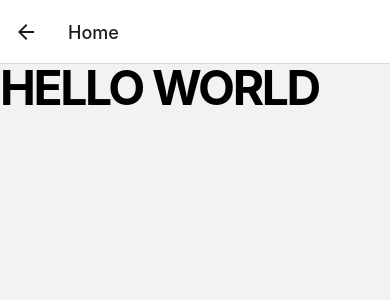
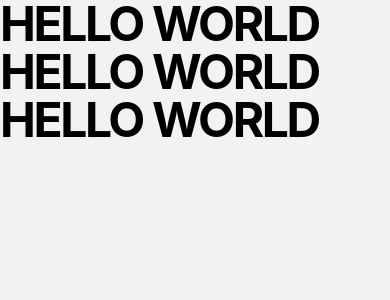
Before and after one commit to stolenfallen1/MotivationalApp, a React Native app: screen /Home in a window 390 px wide. Shown: the top 300 px of the page. Built offline with nearby package versions, Linux system fonts and the light colour scheme.

Commit message:
Home components

```diff
--- a/App.tsx
+++ b/App.tsx
@@ -17,7 +17,11 @@ export default function App() {
             component={WelcomePage}
             options={{ headerShown: false }}
           />
-          <Stack.Screen name="Home" component={Home} />
+          <Stack.Screen
+            name="Home"
+            component={Home}
+            options={{ headerShown: false }}
+          />
         </Stack.Navigator>
       </NavigationContainer>
       <StatusBar style="auto" />
--- /dev/null
+++ b/src/components/Body.tsx
@@ -0,0 +1,9 @@
+import { Text, View } from "react-native";
+
+export default function Body() {
+  return (
+    <View>
+      <Text className="font-bold text-5xl tracking-tighter">HELLO WORLD</Text>
+    </View>
+  );
+}
--- /dev/null
+++ b/src/components/Buttons.tsx
@@ -0,0 +1,9 @@
+import { Text, View } from "react-native";
+
+export default function Buttons() {
+  return (
+    <View>
+      <Text className="font-bold text-5xl tracking-tighter">HELLO WORLD</Text>
+    </View>
+  );
+}
--- a/src/view/Home.tsx
+++ b/src/view/Home.tsx
@@ -1,10 +1,14 @@
 import { Text, View } from "react-native";
 import Header from "../components/Header";
+import Body from "../components/Body";
+import Buttons from "../components/Buttons";
 
 export default function Home() {
   return (
     <View>
       <Header />
+      <Body />
+      <Buttons />
     </View>
   );
 }
--- a/src/view/WelcomePage.tsx
+++ b/src/view/WelcomePage.tsx
@@ -8,7 +8,7 @@ export default function WelcomePage() {
   const navigation = useNavigation<WelcomePageNavigationProp>();
 
   const redirectToHome = (): void => {
-    // Navigate to the Login screen
+    // Navigate to the Home Screen
     navigation.navigate("Home");
   };
 
```
